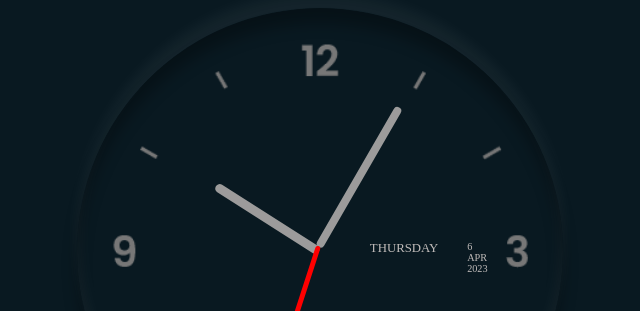
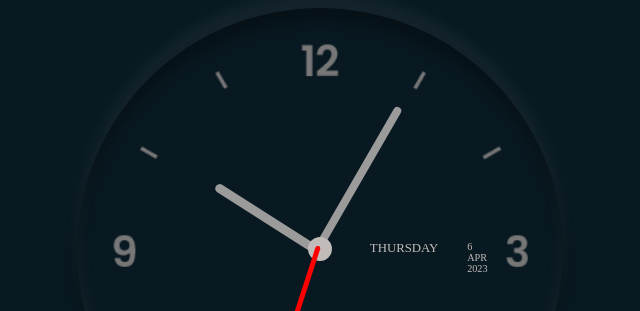
Before and after one commit to Baf-03/Clock, a plain HTML site: page index.html in a window 1280 px wide. Shown: the top 311 px of the page, 320-960 px from the left. Drawn offline with Linux system fonts and the light colour scheme.

Commit message:
Update style.css

```diff
--- a/style.css
+++ b/style.css
@@ -24,6 +24,18 @@ body{
 	position:absolute;
 	border-radius: 10px;
 	transform-origin: bottom;/*yae clock k hands ko end sae move krwanae k liyae use kia hae wrna wo center sae move horahe thi*/
+
+}
+#spot{
+	position: absolute;
+	width:5%;
+	top:47%;
+	height: 5%;
+	left:47.5%;
+	opacity: 1.5;
+	background:  #C1BCBA;
+	border-radius: 50%	;
+
 
 }
 
```
